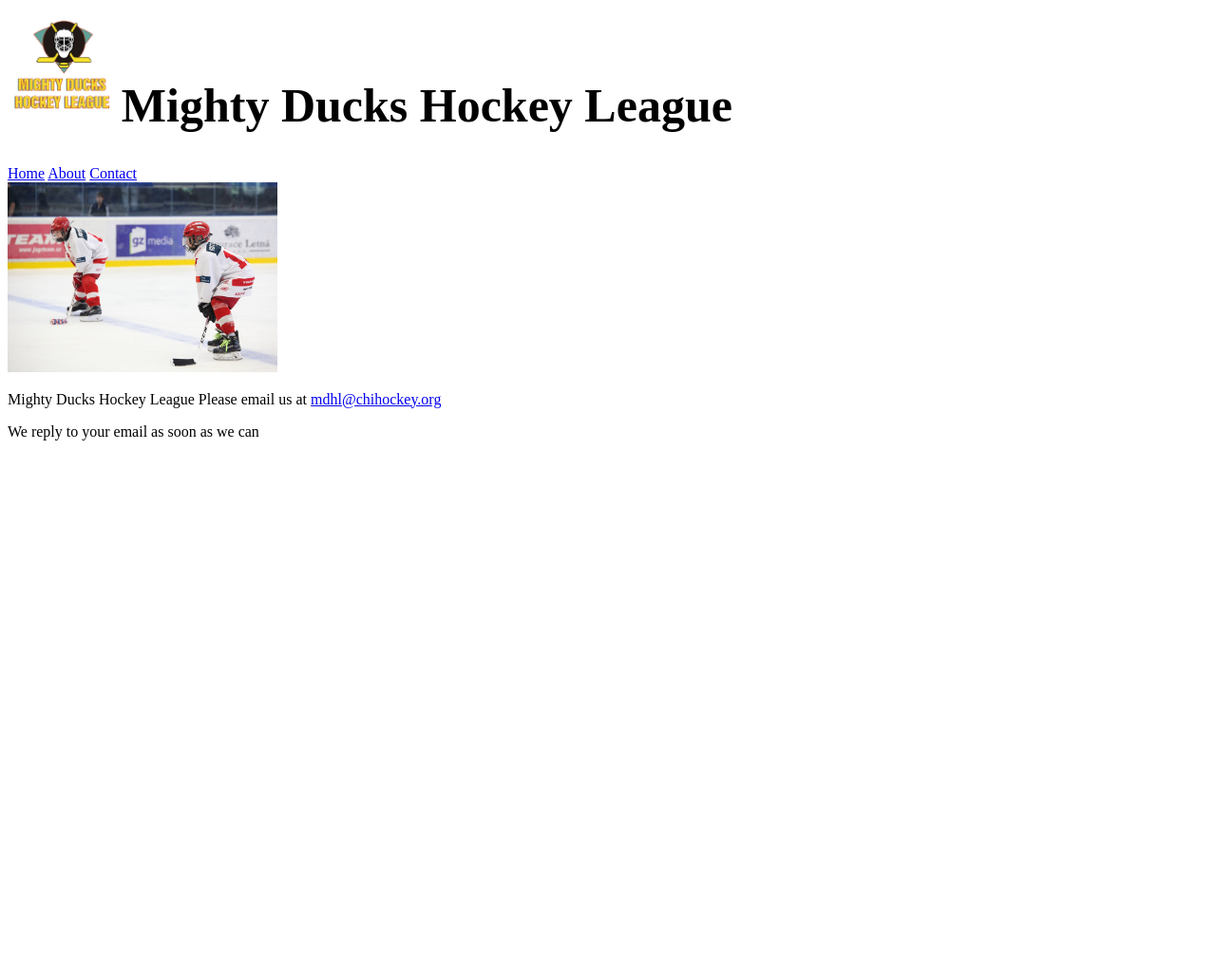
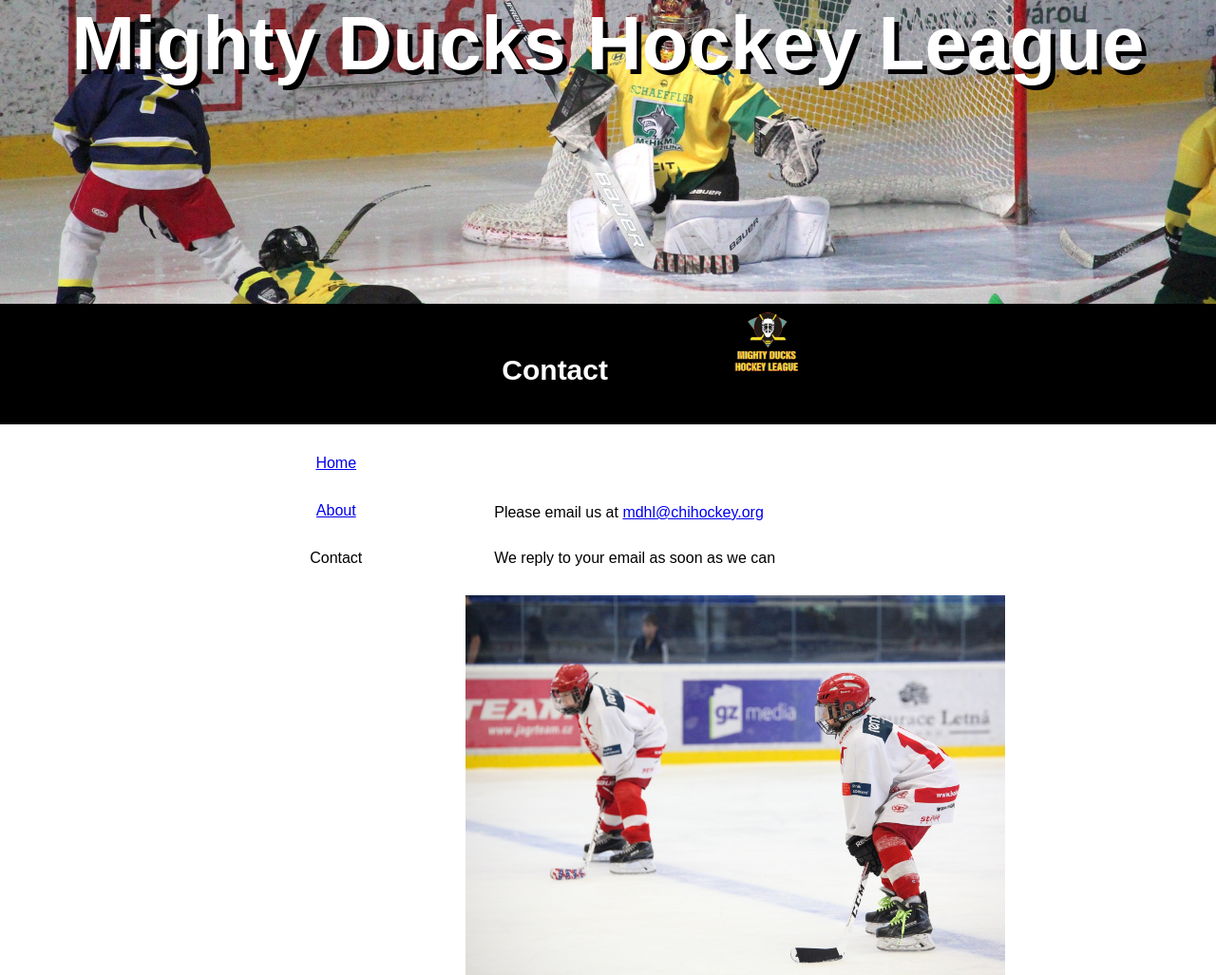
Before and after one commit to Kimiwax/MDHL_ARIAS, a plain HTML site: page contact.html in a window 1280 px wide. Shown: the whole page at 95% size. Before the commit the page ends 800 px from the top, so only its background shows below. Drawn offline with Linux system fonts and the light colour scheme.

Commit message:
contact terminado y funcionando

```diff
--- a/assets/css/style.css
+++ b/assets/css/style.css
@@ -25,10 +25,17 @@ div {
 }
 .container {
   background-color: black;
-  height: 80px;
   width: 100%;
   color: white;
   text-align: center;
+}
+
+.container > div {
+  margin-bottom: 40px;
+}
+
+h2 {
+  font-size: 30px;
 }
 
 #logo {
@@ -39,9 +46,6 @@ div {
 
 #subtitulo {
   width: 300px;
-
-  text-align: center;
-  margin-left: 160px;
   margin: 0px auto;
 }
 
@@ -65,6 +69,7 @@ nav > a {
 
 article {
   display: inline-block;
+  text-align: left;
 }
 
 article > div {
@@ -81,7 +86,8 @@ div > p {
 }
 
 .container-events,
-.container-about {
+.container-about,
+.container-contact {
   display: block;
   text-align: left;
   margin: 30px;
--- a/contact.html
+++ b/contact.html
@@ -4,6 +4,7 @@
     <meta charset="UTF-8" />
     <meta http-equiv="X-UA-Compatible" content="IE=edge" />
     <meta name="viewport" content="width=device-width, initial-scale=1.0" />
+    <link rel="stylesheet" href="./assets/css/style.css" />
     <link
       rel="shortcut icon"
       type="image/x-icon"
@@ -13,33 +14,39 @@
   </head>
   <body>
     <header>
+      <h1>Mighty Ducks Hockey League</h1>
+    </header>
+    <div class="container">
+      <div>
+        <h2 id="subtitulo">Contact</h2>
+      </div>
+      <div>
         <img
-        id="img-header"
-        height="120"
+          id="logo"
           src="./assets/Logo Mighty ducks-01.png"
           alt="Logo del equipo"
         />
-      <h1 style="display: inline-block; font-size: 50px">
-        Mighty Ducks Hockey League
-      </h1>
+      </div>
+    </div>
+    <main>
       <nav>
         <a href="./index.html">Home</a>
         <a href="./about.html">About</a>
         <a href="#">Contact</a>
       </nav>
-    </header>
-    <main>
       <article>
-        <img
-          height="200"
-          src="./assets/hockey 3.jpg"
-          alt="Dos jugadores de hockey"
-        />
+        <div>
+          <div class="container-contact">
             <p>
-          Mighty Ducks Hockey League Please email us at
+              Please email us at
               <a href="mailto:mdhl@chihockey.org">mdhl@chihockey.org</a>
             </p>
+          </div>
+          <div class="container-contact">
             <p>We reply to your email as soon as we can</p>
+          </div>
+        </div>
+        <img src="./assets/hockey 3.jpg" alt="Dos jugadores de hockey" />
       </article>
     </main>
   </body>
```
Lines whose indentation alone changed are shown as unchanged.
